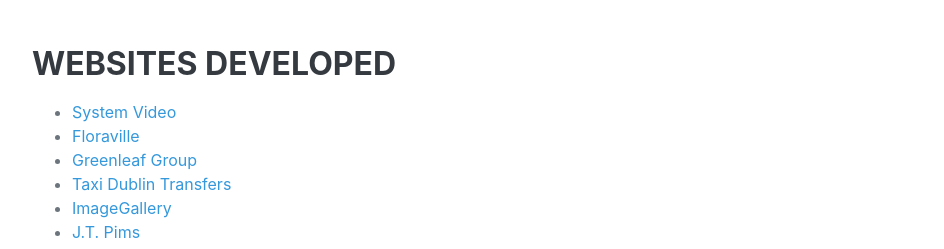
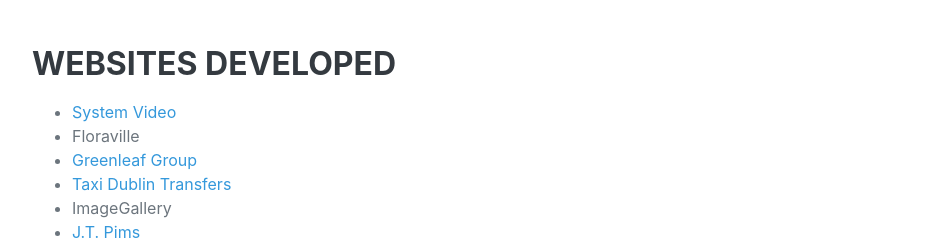
Before and after one commit to sooraj771989/profile, a plain HTML site: page index.html in a window 1280 px wide. Shown: the part 2672-2921 px from the top of the page, without its empty margins (288-1232 px from the left). Drawn offline with nearby package versions, Linux system fonts and the light colour scheme; a web font is replaced by a local one.

Commit message:
Update index.html

```diff
--- a/index.html
+++ b/index.html
@@ -169,10 +169,10 @@
                     </p>
                     <ul>
                         <li><a href="https://www.systemvideo.com/" target="_blank">System Video</a></li>
-                        <li><a href="https://www.floraville.ie/" target="_blank">Floraville</a></li>
+                        <li>Floraville</li>
                         <li><a href="https://greenleafgroup.ie/" target="_blank">Greenleaf Group</a></li>
                         <li><a href="https://taxidublintransfers.com/" target="_blank">Taxi Dublin Transfers</a></li>
-                        <li><a href="https://rn192.csb.app/" target="_blank">ImageGallery</a></li>
+                        <li>ImageGallery</li>
                         <li><a href="http://www.jtpims.ie/" target="_blank">J.T. Pims</a></li>
                         <li><a href="http://www.bodybyrne.ie/" target="_blank">Body Byrne</a></li>
                         <li><a href="https://en.cybernetyx.com/" target="_blank">Cybernetyx (Company Website)</a></li>
```
